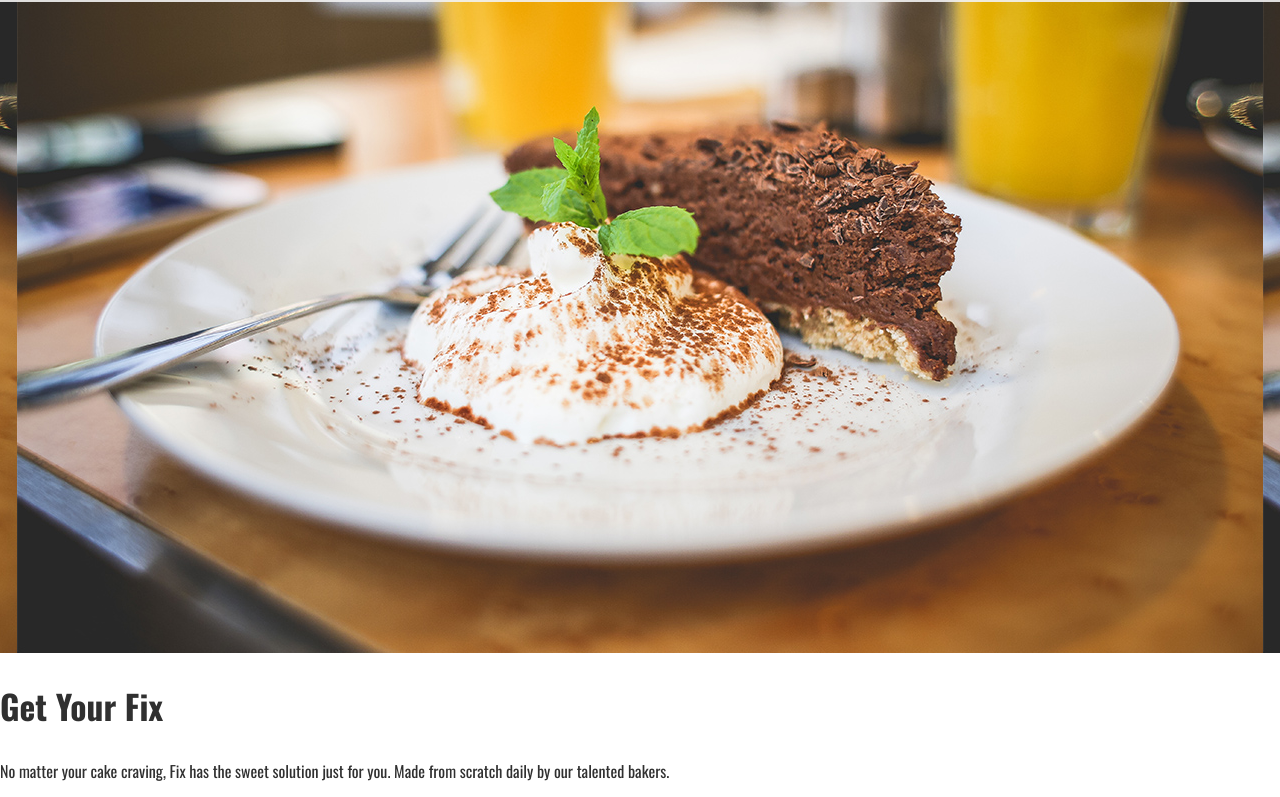
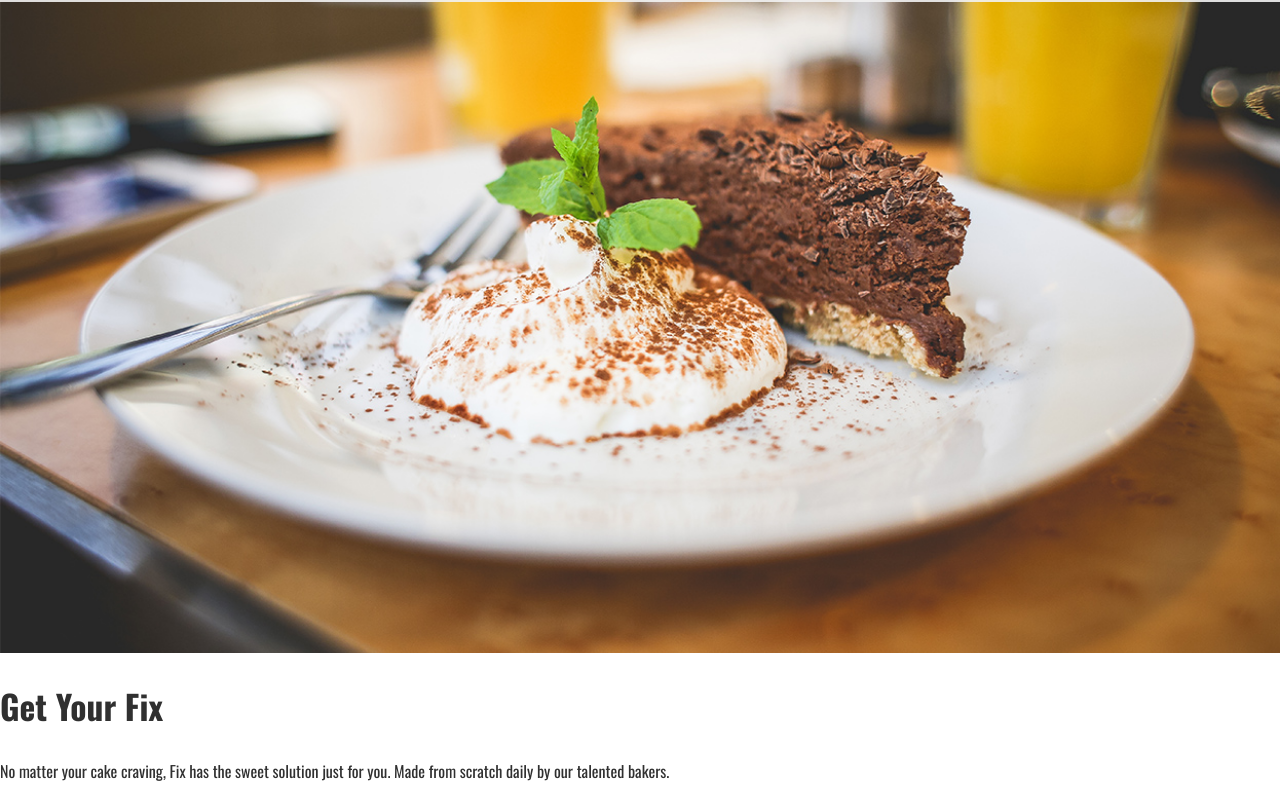
Before and after one commit to n3rdgir1/cg_project_2, a plain HTML site: page index.html in a window 1280 px wide. Shown: the part 178-975 px from the top of the page. Drawn offline with nearby package versions, Linux system fonts and the light colour scheme.

Commit message:
cover background image

```diff
--- a/assets/css/main.css
+++ b/assets/css/main.css
@@ -86,7 +86,7 @@ nav * {
   background-image: url('../images/fix-index-hero.jpg');
   background-position: 50% 80%;
   background-color: #8e5942;
-  width: 100%;
+  background-size: cover;
   height: 831px;
 }
 
```
